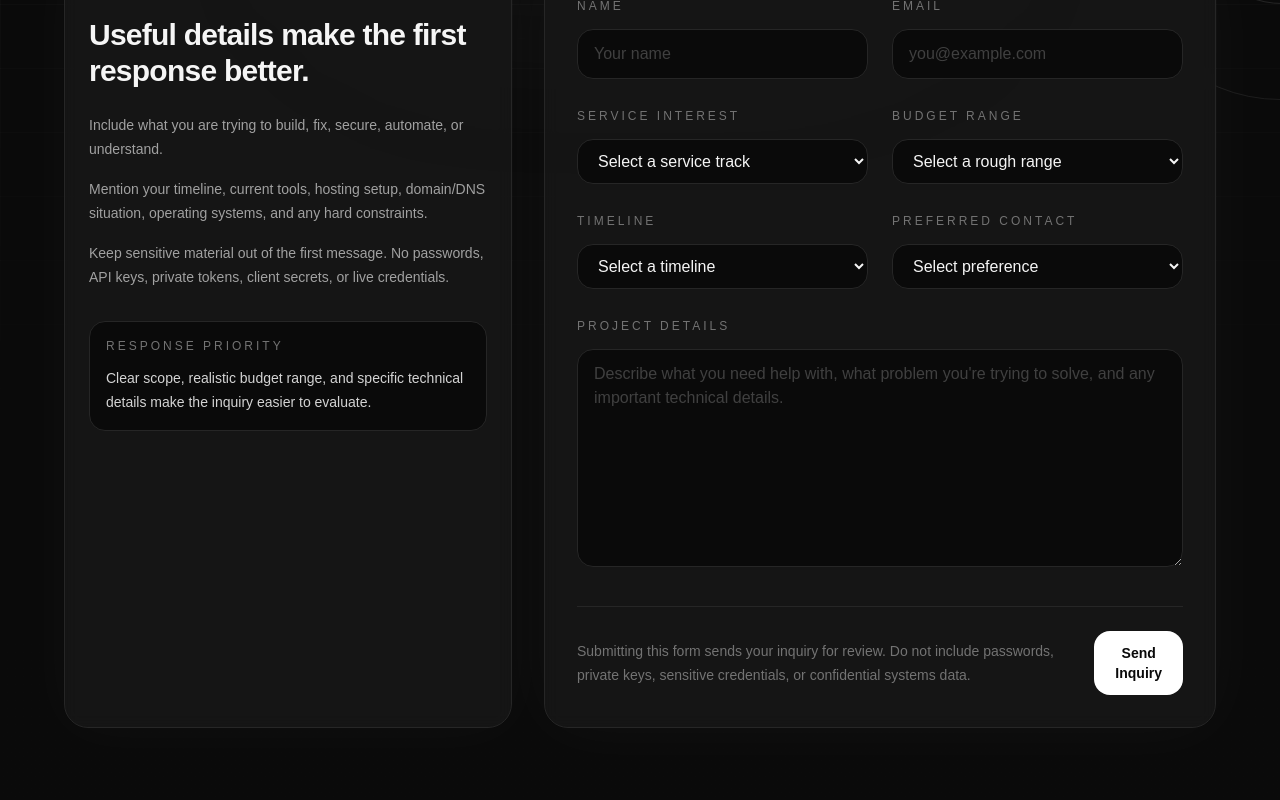
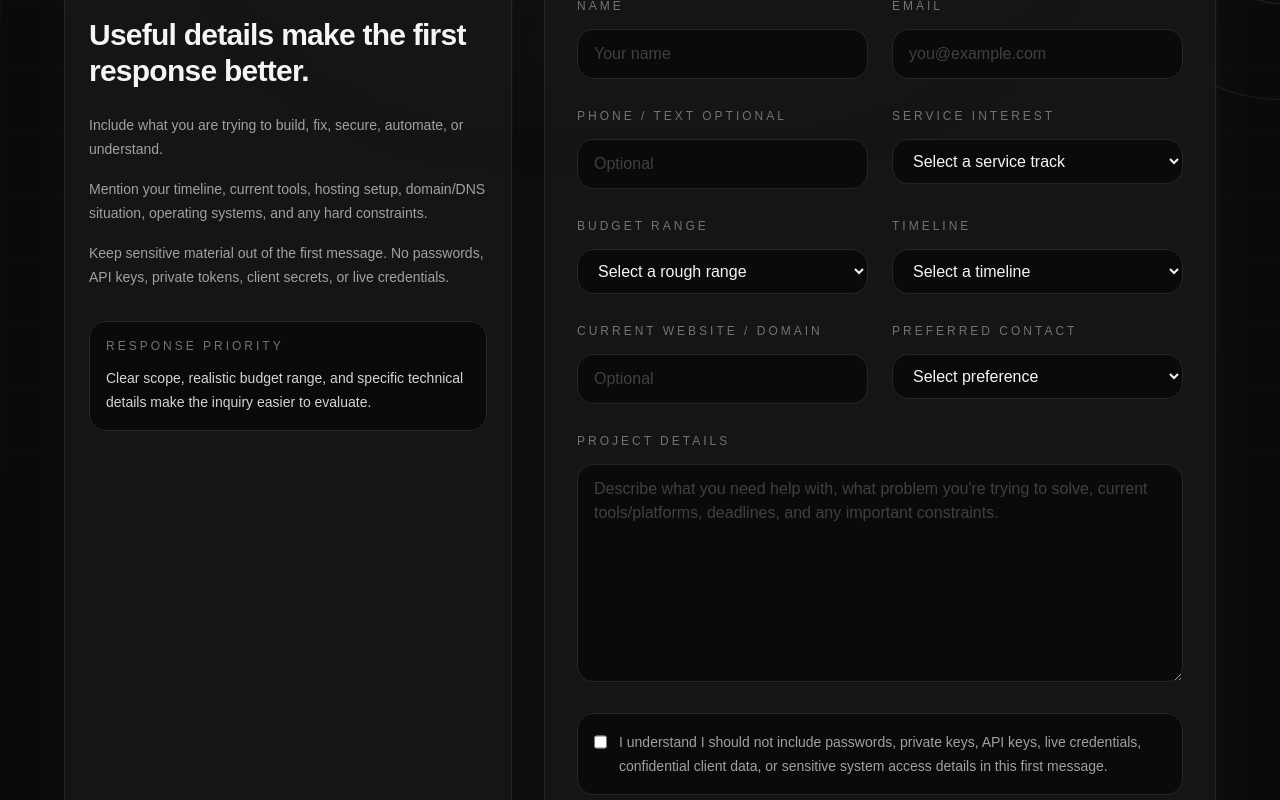
Before and after one commit to Into-The-Grey/ghsolutions-site, a Next.js app: page /contact in a window 1280 px wide. Shown: the part 380-1180 px from the top of the page. Built offline with nearby package versions, Linux system fonts and the light colour scheme.

Commit message:
Wire contact form to Formspree React

```diff
--- a/components/ContactForm.tsx
+++ b/components/ContactForm.tsx
@@ -1,56 +1,119 @@
+"use client";
+import { useForm, ValidationError } from "@formspree/react";
+import type React from "react";
+
+const FORM_ID = "xvzdnbwg";
+
+const inputClass =
+  "w-full rounded-2xl border border-neutral-800 bg-neutral-950 px-4 py-3 text-neutral-100 outline-none transition placeholder:text-neutral-700 focus:border-neutral-500";
+const errorClass = "mt-2 text-sm text-red-400";
+
+function Field({
+  label,
+  htmlFor,
+  children,
+}: {
+  label: string;
+  htmlFor: string;
+  children: React.ReactNode;
+}) {
+  return (
+    <div>
+      <label
+        htmlFor={htmlFor}
+        className="text-xs uppercase tracking-[0.25em] text-neutral-500"
+      >
+        {label}
+      </label>
+      <div className="mt-3">{children}</div>
+    </div>
+  );
+}
+
 export default function ContactForm() {
+  const [state, handleSubmit] = useForm(FORM_ID);
+
+  if (state.succeeded) {
+    return (
+      <div className="rounded-3xl border border-neutral-800 bg-neutral-900/90 p-8 shadow-[0_0_70px_rgba(255,255,255,0.035)] backdrop-blur">
+        <p className="text-sm uppercase tracking-[0.3em] text-neutral-500">
+          Inquiry Sent
+        </p>
+        <h2 className="mt-3 text-3xl font-bold tracking-tight text-neutral-100">
+          Message received.
+        </h2>
+        <p className="mt-5 max-w-2xl leading-7 text-neutral-400">
+          Your GreyHat Solutions intake request has been submitted. If the
+          details are clear enough to evaluate scope, the next step will be a
+          follow-up response.
+        </p>
+      </div>
+    );
+  }
+
   return (
     <form
-            action="https://formspree.io/f/xvzdnbwg"
-            method="POST"
+      onSubmit={handleSubmit}
       className="rounded-3xl border border-neutral-800 bg-neutral-900/90 p-6 shadow-[0_0_70px_rgba(255,255,255,0.035)] backdrop-blur sm:p-8"
     >
       <div className="grid gap-6 md:grid-cols-2">
-                <div>
-                    <label
-                        htmlFor="name"
-                        className="text-xs uppercase tracking-[0.25em] text-neutral-500"
-                    >
-                        Name
-                    </label>
+        <Field label="Name" htmlFor="name">
           <input
             id="name"
             name="name"
             type="text"
             required
-                        className="mt-3 w-full rounded-2xl border border-neutral-800 bg-neutral-950 px-4 py-3 text-neutral-100 outline-none transition placeholder:text-neutral-700 focus:border-neutral-500"
+            autoComplete="name"
             placeholder="Your name"
+            className={inputClass}
           />
-                </div>
-                <div>
-                    <label
-                        htmlFor="email"
-                        className="text-xs uppercase tracking-[0.25em] text-neutral-500"
-                    >
-                        Email
-                    </label>
+          <ValidationError
+            prefix="Name"
+            field="name"
+            errors={state.errors}
+            className={errorClass}
+          />
+        </Field>
+        <Field label="Email" htmlFor="email">
           <input
             id="email"
             name="email"
             type="email"
             required
-                        className="mt-3 w-full rounded-2xl border border-neutral-800 bg-neutral-950 px-4 py-3 text-neutral-100 outline-none transition placeholder:text-neutral-700 focus:border-neutral-500"
+            autoComplete="email"
             placeholder="you@example.com"
+            className={inputClass}
           />
-                </div>
-                <div>
-                    <label
-                        htmlFor="service"
-                        className="text-xs uppercase tracking-[0.25em] text-neutral-500"
-                    >
-                        Service Interest
-                    </label>
+          <ValidationError
+            prefix="Email"
+            field="email"
+            errors={state.errors}
+            className={errorClass}
+          />
+        </Field>
+        <Field label="Phone / Text Optional" htmlFor="phone">
+          <input
+            id="phone"
+            name="phone"
+            type="tel"
+            autoComplete="tel"
+            placeholder="Optional"
+            className={inputClass}
+          />
+          <ValidationError
+            prefix="Phone"
+            field="phone"
+            errors={state.errors}
+            className={errorClass}
+          />
+        </Field>
+        <Field label="Service Interest" htmlFor="service">
           <select
             id="service"
             name="service"
             required
-                        className="mt-3 w-full rounded-2xl border border-neutral-800 bg-neutral-950 px-4 py-3 text-neutral-100 outline-none transition focus:border-neutral-500"
             defaultValue=""
+            className={inputClass}
           >
             <option value="" disabled>
               Select a service track
@@ -66,19 +129,19 @@ export default function ContactForm() {
             </option>
             <option value="General Inquiry">General Inquiry</option>
           </select>
-                </div>
-                <div>
-                    <label
-                        htmlFor="budget"
-                        className="text-xs uppercase tracking-[0.25em] text-neutral-500"
-                    >
-                        Budget Range
-                    </label>
+          <ValidationError
+            prefix="Service"
+            field="service"
+            errors={state.errors}
+            className={errorClass}
+          />
+        </Field>
+        <Field label="Budget Range" htmlFor="budget">
           <select
             id="budget"
             name="budget"
-                        className="mt-3 w-full rounded-2xl border border-neutral-800 bg-neutral-950 px-4 py-3 text-neutral-100 outline-none transition focus:border-neutral-500"
             defaultValue=""
+            className={inputClass}
           >
             <option value="" disabled>
               Select a rough range
@@ -90,19 +153,19 @@ export default function ContactForm() {
             <option value="$5,000+">$5,000+</option>
             <option value="Not sure yet">Not sure yet</option>
           </select>
-                </div>
-                <div>
-                    <label
-                        htmlFor="timeline"
-                        className="text-xs uppercase tracking-[0.25em] text-neutral-500"
-                    >
-                        Timeline
-                    </label>
+          <ValidationError
+            prefix="Budget"
+            field="budget"
+            errors={state.errors}
+            className={errorClass}
+          />
+        </Field>
+        <Field label="Timeline" htmlFor="timeline">
           <select
             id="timeline"
             name="timeline"
-                        className="mt-3 w-full rounded-2xl border border-neutral-800 bg-neutral-950 px-4 py-3 text-neutral-100 outline-none transition focus:border-neutral-500"
             defaultValue=""
+            className={inputClass}
           >
             <option value="" disabled>
               Select a timeline
@@ -113,19 +176,34 @@ export default function ContactForm() {
             <option value="Flexible">Flexible</option>
             <option value="Planning ahead">Planning ahead</option>
           </select>
-                </div>
-                <div>
-                    <label
-                        htmlFor="contactPreference"
-                        className="text-xs uppercase tracking-[0.25em] text-neutral-500"
-                    >
-                        Preferred Contact
-                    </label>
+          <ValidationError
+            prefix="Timeline"
+            field="timeline"
+            errors={state.errors}
+            className={errorClass}
+          />
+        </Field>
+        <Field label="Current Website / Domain" htmlFor="currentWebsite">
+          <input
+            id="currentWebsite"
+            name="currentWebsite"
+            type="text"
+            placeholder="Optional"
+            className={inputClass}
+          />
+          <ValidationError
+            prefix="Current Website"
+            field="currentWebsite"
+            errors={state.errors}
+            className={errorClass}
+          />
+        </Field>
+        <Field label="Preferred Contact" htmlFor="contactPreference">
           <select
             id="contactPreference"
             name="contactPreference"
-                        className="mt-3 w-full rounded-2xl border border-neutral-800 bg-neutral-950 px-4 py-3 text-neutral-100 outline-none transition focus:border-neutral-500"
             defaultValue=""
+            className={inputClass}
           >
             <option value="" disabled>
               Select preference
@@ -135,7 +213,13 @@ export default function ContactForm() {
             <option value="Text">Text</option>
             <option value="No preference">No preference</option>
           </select>
-                </div>
+          <ValidationError
+            prefix="Preferred Contact"
+            field="contactPreference"
+            errors={state.errors}
+            className={errorClass}
+          />
+        </Field>
       </div>
       <div className="mt-6">
         <label
@@ -149,27 +233,65 @@ export default function ContactForm() {
           name="message"
           required
           rows={8}
-                    className="mt-3 w-full rounded-2xl border border-neutral-800 bg-neutral-950 px-4 py-3 text-neutral-100 outline-none transition placeholder:text-neutral-700 focus:border-neutral-500"
-                    placeholder="Describe what you need help with, what problem you're trying to solve, and any important technical details."
+          placeholder="Describe what you need help with, what problem you're trying to solve, current tools/platforms, deadlines, and any important constraints."
+          className={`${inputClass} mt-3 resize-y`}
+        />
+        <ValidationError
+          prefix="Message"
+          field="message"
+          errors={state.errors}
+          className={errorClass}
+        />
+      </div>
+      <div className="mt-6">
+        <label
+          htmlFor="sensitiveNotice"
+          className="flex items-start gap-3 rounded-2xl border border-neutral-800 bg-neutral-950 p-4 text-sm leading-6 text-neutral-400"
+        >
+          <input
+            id="sensitiveNotice"
+            name="sensitiveNoticeAcknowledged"
+            type="checkbox"
+            required
+            value="yes"
+            className="mt-1 h-4 w-4 accent-neutral-200"
+          />
+          <span>
+            I understand I should not include passwords, private keys, API keys,
+            live credentials, confidential client data, or sensitive system
+            access details in this first message.
+          </span>
+        </label>
+        <ValidationError
+          prefix="Sensitive Notice"
+          field="sensitiveNoticeAcknowledged"
+          errors={state.errors}
+          className={errorClass}
         />
       </div>
       <input
         type="hidden"
         name="_subject"
-                value="New GreyHat Solutions Inquiry"
+        value="New GreyHat Solutions Intake"
+      />
+      <input
+        type="hidden"
+        name="source"
+        value="ghsolutions-site contact page"
       />
       <input type="text" name="_gotcha" className="hidden" tabIndex={-1} />
+      <ValidationError errors={state.errors} className={errorClass} />
       <div className="mt-8 flex flex-col gap-4 border-t border-neutral-800 pt-6 sm:flex-row sm:items-center sm:justify-between">
         <p className="max-w-xl text-sm leading-6 text-neutral-500">
-                    Submitting this form sends your inquiry for review. Do not include
-                    passwords, private keys, sensitive credentials, or confidential
-                    systems data.
+          This sends a structured intake request through Formspree. Follow-up
+          details can be handled later through an appropriate secure channel.
         </p>
         <button
           type="submit"
-                    className="rounded-2xl bg-white px-5 py-3 text-sm font-semibold text-neutral-950 transition hover:bg-neutral-200"
+          disabled={state.submitting}
+          className="rounded-2xl bg-white px-5 py-3 text-sm font-semibold text-neutral-950 transition hover:bg-neutral-200 disabled:cursor-not-allowed disabled:opacity-60"
         >
-                    Send Inquiry
+          {state.submitting ? "Sending..." : "Send Inquiry"}
         </button>
       </div>
     </form>
--- a/package.json
+++ b/package.json
@@ -9,6 +9,7 @@
     "lint": "eslint"
   },
   "dependencies": {
+    "@formspree/react": "^3.0.0",
     "next": "16.2.4",
     "react": "19.2.4",
     "react-dom": "19.2.4"
```
Also changed, not shown: 1 other file (tests, documents, lock files or other folders). Lines whose indentation alone changed are shown as unchanged.
